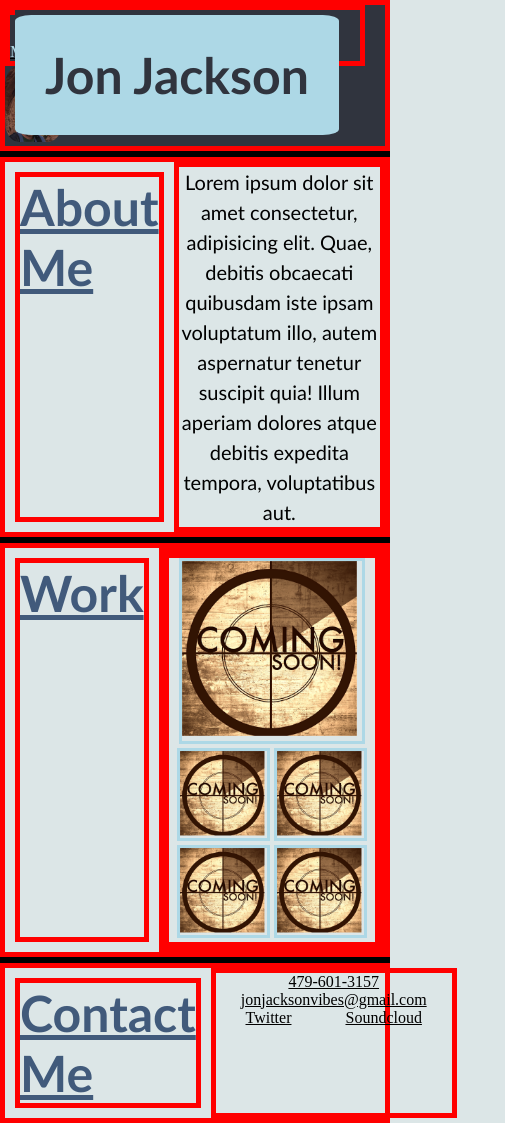
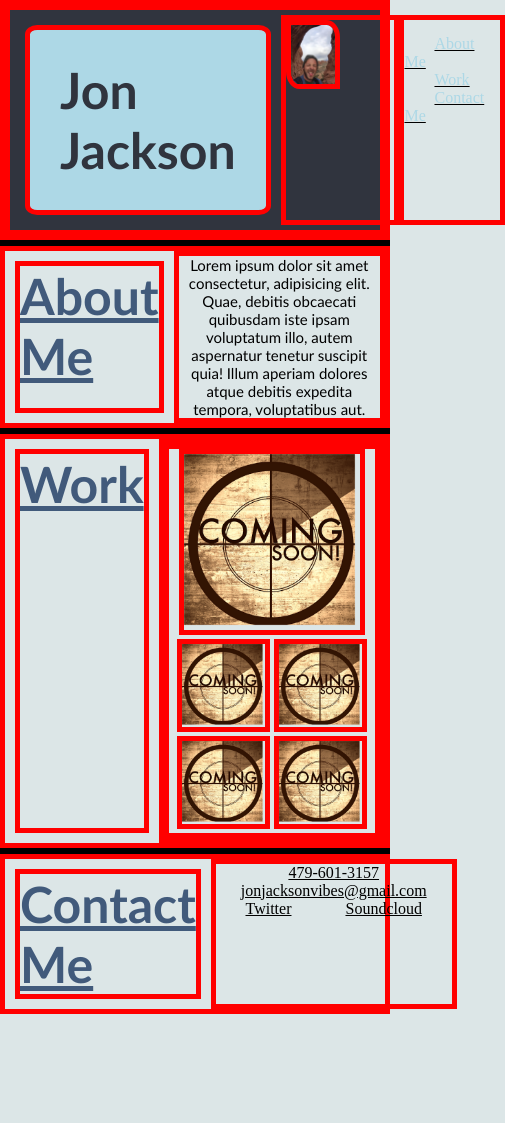
Before and after one commit to jonteal/hw-2, a plain HTML site: page index.html in a window 390 px wide. Shown: the whole page, 505 px wide, since content can reach past the window. After the commit the page ends 1014 px from the top, so only its background shows below. Drawn offline with Linux system fonts and the light colour scheme.

Commit message:
CSS Updates on Header

```diff
--- a/Assets/CSS/style.css
+++ b/Assets/CSS/style.css
@@ -18,6 +18,8 @@ h1 {
     color: #30343e;
 }
 
+
+/* Header */
 .header {
     background-color: #30343e;
     border: 5px solid red;
@@ -32,14 +34,7 @@ h1 {
     padding: 10px;
 }
 
-/* .hero {  */
-    height: 300px;
-    width: 100%;
-    margin-bottom: 25px;
-    background-size: cover;
-    background-position: center;
-}
-
+/* Header Container and Items */
 .header-container {
     display: flex;
     flex-direction: row;
@@ -51,17 +46,26 @@ h1 {
 .header-item-1 {
     order: 1;
     flex: 1 1 33%;
-    position: absolute;
     background-color: lightblue;
     margin: 10px;
     border-radius: 5%;
+    border: 5px solid red;
 }
 
 .header-item-2 {
     order: 2;
-    flex: 1 1 33%;
+    flex: 0 0 33%;
     border: 5px solid red;
-    position: absolute;
+    object-position: 50% 50%;
+}
+
+.profile-pic {
+    border: 5px solid red;
+    flex: 0 0 100%;
+    width: 50%;
+    height: auto;
+    border-radius: 0 25% 0 25%;
+    float: center;
 }
 
 .header-item-3 {
@@ -76,6 +80,7 @@ h1 {
     color:lightblue;
 }
 
+/* Navigation Bar */
 nav {
     display: flex;
     flex-flow: row wrap;
@@ -140,13 +145,6 @@ p {
     float: right;
 }
 
-.profile-pic {
-    width: 15%;
-    height: auto;
-    border-radius: 25%;
-    float: center;
-}
-
 /* Work Section Container */
 .work-container {
     display: flex;
@@ -179,19 +177,22 @@ p {
     height: auto;
     flex: 1 1 90%;
     border: 3px solid lightblue;
+    flex-grow: 1;
+    border: 5px solid red;
 }
 
 .work-item {
     flex: 1 1 45%;
     width: 45%;
     border: 3px solid lightblue;
+    border: 5px solid red;
 }
 
-.item:hover {
+.work-item:hover {
     opacity: 0.5;
 }
 
-.item:hover {
+.work-item:hover {
     opacity: 1.0;
 }
 
@@ -240,21 +241,20 @@ p {
     padding: 20px;
 }
 
+.footer-container a:hover {
+    background-color:lightblue;
+    color: #30343e;
+    border-radius: 5%;
+
 @media screen and (max-width: 760px) {
     p {
         font-size: 1.5rem;
         line-height: 1.5;
     }
-    .column {
-        width: 100%;
-      }
 }
 
 @media screen and (max-width: 600px) {
     p {
         font-size: 1.25rem;
     }
-    .column {
-        width: 100%;
-      }
 }
--- a/index.html
+++ b/index.html
@@ -14,7 +14,9 @@
     <header class="header">
         <div class="header-container">
             <h1 class="header-item-1">Jon Jackson</h1>
-            <div class="header-item-2"></div>
+
+            <div class="header-item-2"><img class="profile-pic" src="./Assets/Images/profile pic.jpeg" alt="Picture of me."></div>
+
             <nav class="header-item-3">
                 <ul>
                     <li>
@@ -29,8 +31,6 @@
                 </ul>
             </nav>
         </div>
-
-        <div><img class="profile-pic" src="./Assets/Images/profile pic.jpeg" alt="Picture of me."></div>
 
     </header>
 
```
